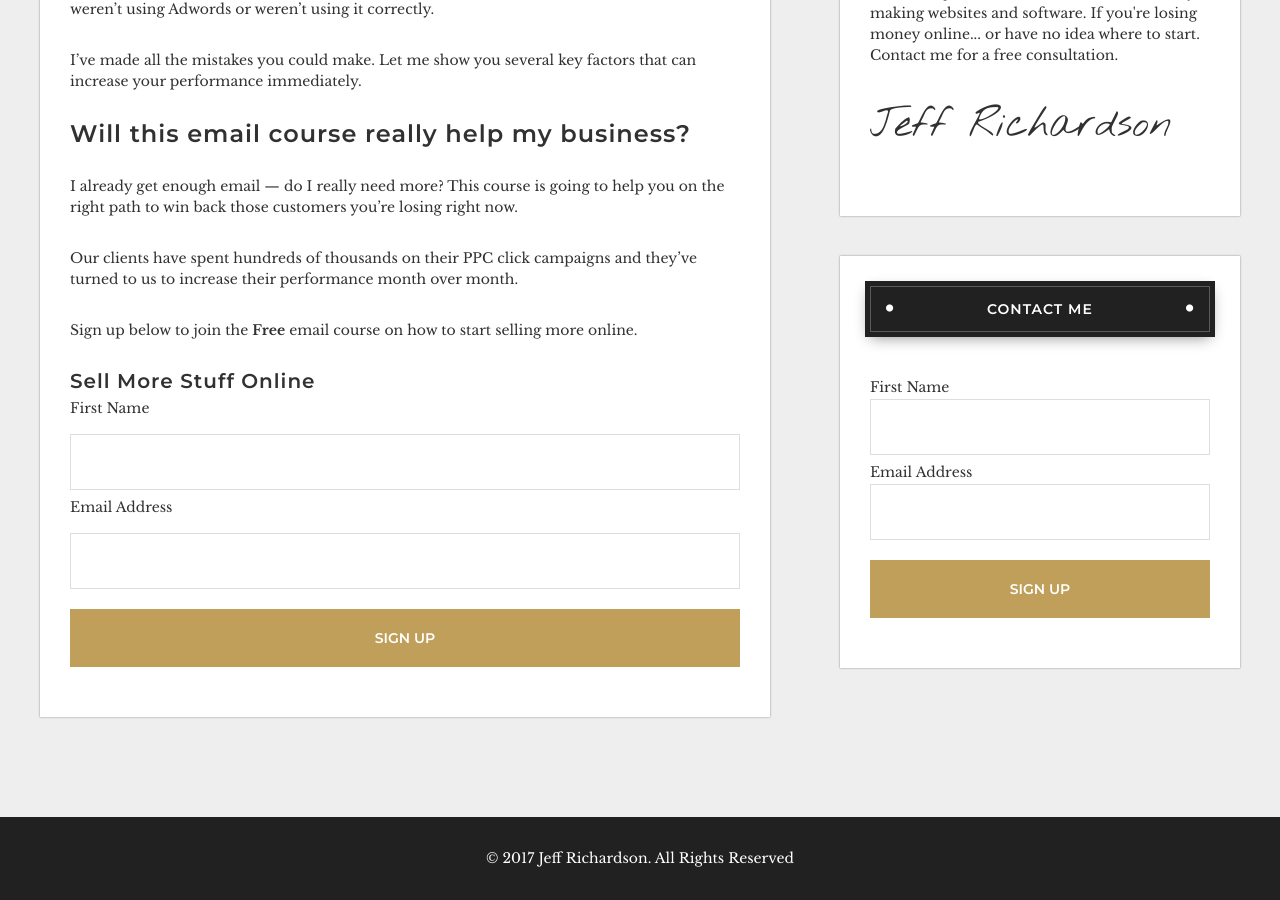
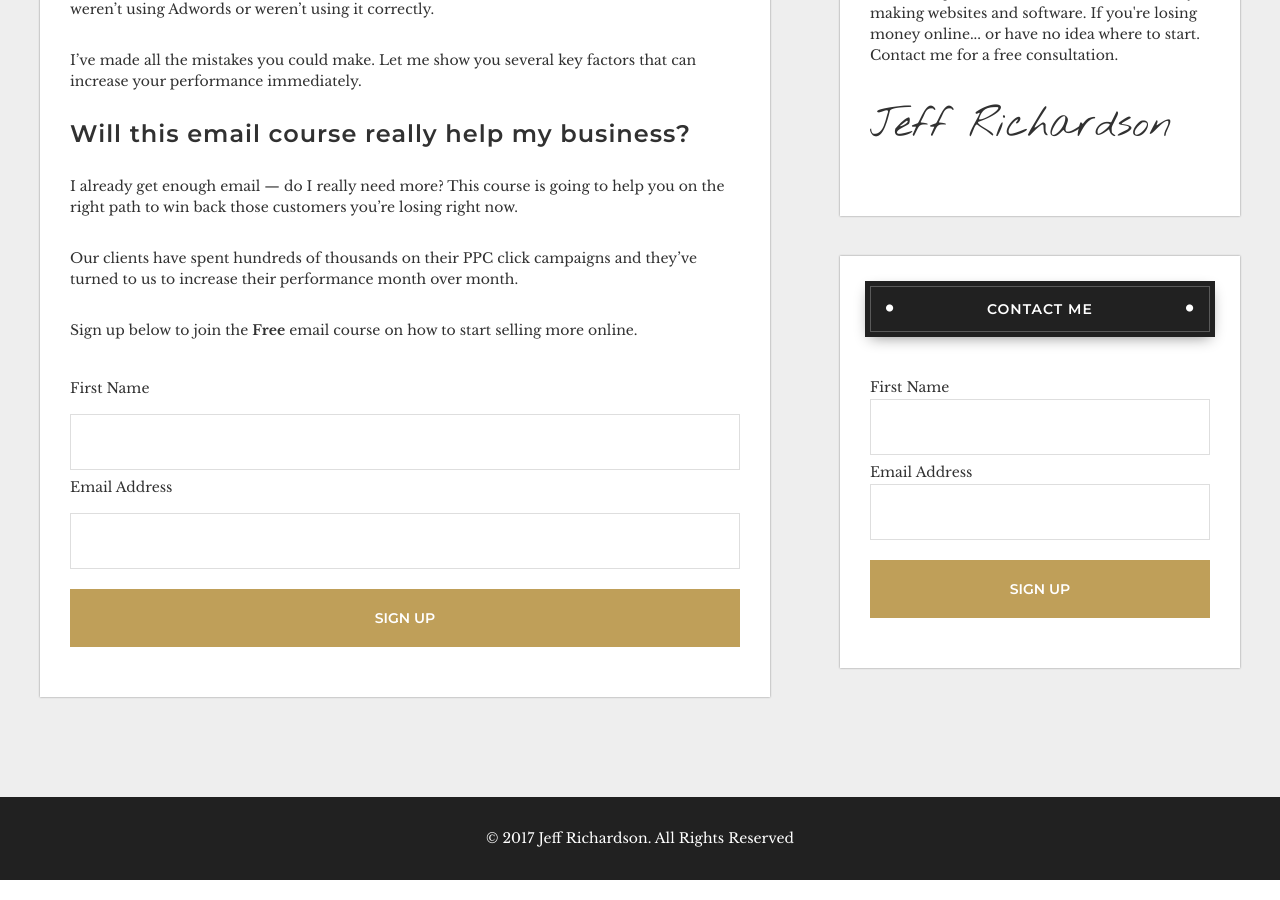
Before and after one commit to jeffAwesome/jeffAwesome2.0, a Jekyll site: the page built from sell-more-stuff.md, in a window 1280 px wide and 900 px high, scrolled down 799 px. Built offline with Jekyll 4.4.1, drawn with Linux system fonts in a browser that asks for light colours; nearby versions of some CDN libraries.

Commit message:
sell more stuff online

```diff
--- a/sell-more-stuff.md
+++ b/sell-more-stuff.md
@@ -46,7 +46,6 @@ online.
 
 
 <form action="https://www.getdrip.com/forms/85356217/submissions" method="post" data-drip-embedded-form="85356217">
-  <h3 data-drip-attribute="headline">Sell More Stuff Online</h3>
   <div data-drip-attribute="description"></div>
     <div>
         <label for="fields[first_name]">First Name</label><br />
```
